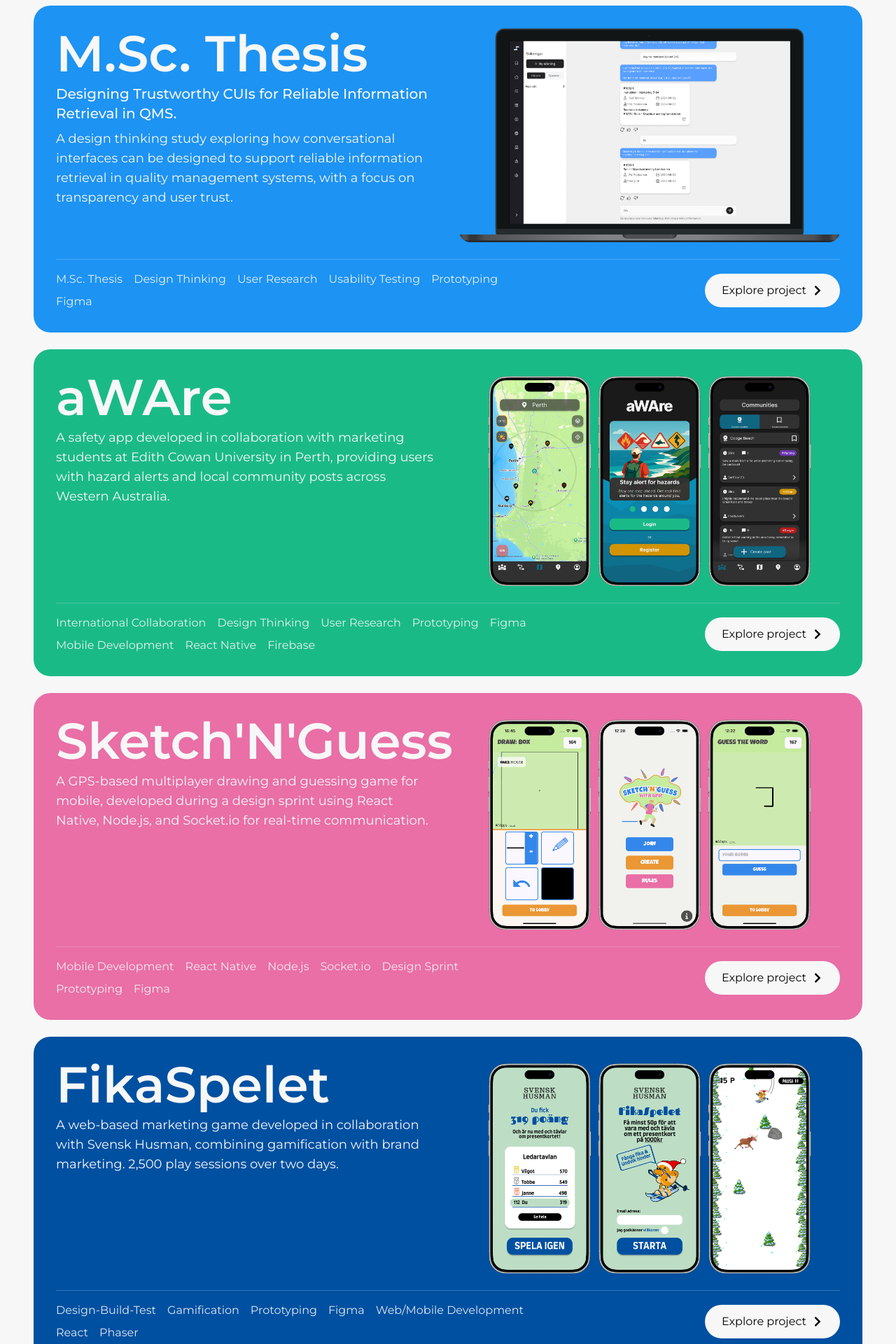
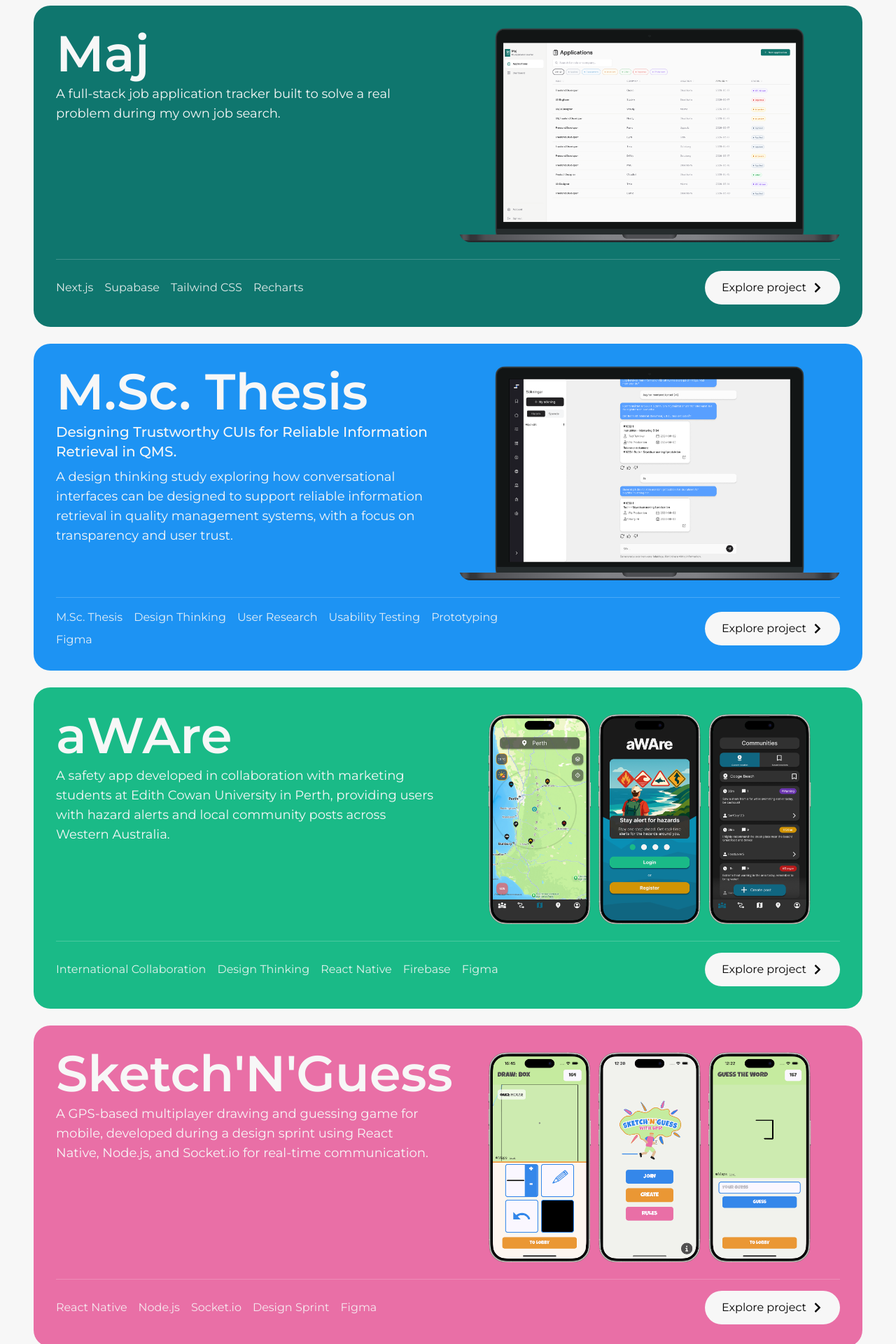
Before and after one commit to CodingQuercus/portfolio, a Next.js app: page / in a window 1280 px wide. Shown: the part 880-2800 px from the top of the page at 70% size. Built offline with nearby package versions, Linux system fonts and the light colour scheme.

Commit message:
feat: improve SEO metadata, show Maj on landing page, eager load project images

```diff
--- a/app/about/page.tsx
+++ b/app/about/page.tsx
@@ -11,27 +11,12 @@ export const metadata: Metadata = {
         'About Åke Flatholm — UX Designer and Frontend Developer based in Umeå, Sweden.',
 };
 
-type Skill = {
-    label: string;
-};
-
 type Hobby = {
     title: string;
     description: string;
     color: string;
     icon: LucideIcon;
 };
-
-const skills: Skill[] = [
-    { label: 'UX Design' },
-    { label: 'Frontend Development' },
-    { label: 'User Research' },
-    { label: 'Prototyping' },
-    { label: 'Usability Testing' },
-    { label: 'React' },
-    { label: 'Figma' },
-    { label: 'React Native' },
-];
 
 const hobbies: Hobby[] = [
     {
@@ -104,22 +89,6 @@ export default function About() {
 
             <div className="flex flex-col gap-2 md:gap-4 w-full">
                 <h2 className="text-2xl md:text-3xl font-bold">
-                    Skills & Tools
-                </h2>
-                <div className="flex flex-row flex-wrap gap-2 md:gap-4">
-                    {skills.map((skill) => (
-                        <span
-                            key={skill.label}
-                            className="rounded-full px-4 md:px-6 py-2 md:py-3 text-background bg-darkGrey font-semibold text-sm md:text-base"
-                        >
-                            {skill.label}
-                        </span>
-                    ))}
-                </div>
-            </div>
-
-            <div className="flex flex-col gap-2 md:gap-4 w-full">
-                <h2 className="text-2xl md:text-3xl font-bold">
                     Get to know me
                 </h2>
                 <div className="grid grid-cols-1 md:grid-cols-3 gap-3 md:gap-4">
--- a/app/components/ProjectCard.tsx
+++ b/app/components/ProjectCard.tsx
@@ -70,6 +70,7 @@ export default function ProjectCard({
                                 alt={mockupAlt}
                                 width={600}
                                 height={400}
+                                loading="eager"
                                 className="w-full h-full object-cover object-top"
                             />
                         ) : (
--- a/app/components/Projects.tsx
+++ b/app/components/Projects.tsx
@@ -6,12 +6,26 @@ import ProjectCard from './ProjectCard';
 import PillButton from './PillButton';
 import { ChevronRight } from 'lucide-react';
 
+import majMockup from '@/public/maj/maj_mockup.png';
 import thesisMockup from '@/public/thesis/thesis_mockup.png';
 import awareMockup from '@/public/aware/aware_mockup.png';
 import sngMockup from '@/public/sng/sng_mockup.png';
-import fsMockup from '@/public/fs/fs_mockup.png';
 
 const projects = [
+    {
+        title: 'Maj',
+        backgroundColor: '#0F766E',
+        description:
+            'A full-stack job application tracker built to solve a real problem during my own job search.',
+        tags: [
+            'Next.js',
+            'Supabase',
+            'Tailwind CSS',
+            'Recharts'],
+        mockupImage: majMockup,
+        href: '/projects/maj',
+        showExploreLink: true,
+    },
     {
         title: 'M.Sc. Thesis',
         backgroundColor: '#1D93F3',
@@ -39,12 +53,9 @@ const projects = [
         tags: [
             'International Collaboration',
             'Design Thinking',
-            'User Research',
-            'Prototyping',
-            'Figma',
-            'Mobile Development',
             'React Native',
             'Firebase',
+            'Figma',
         ],
         mockupImage: awareMockup,
         href: '/projects/aware',
@@ -56,36 +67,16 @@ const projects = [
         description:
             'A GPS-based multiplayer drawing and guessing game for mobile, developed during a design sprint using React Native, Node.js, and Socket.io for real-time communication.',
         tags: [
-            'Mobile Development',
             'React Native',
             'Node.js',
             'Socket.io',
             'Design Sprint',
-            'Prototyping',
             'Figma',
         ],
         mockupImage: sngMockup,
         href: '/projects/sketchnguess',
         showExploreLink: true,
-    },
-    {
-        title: 'FikaSpelet',
-        backgroundColor: '#0050A1',
-        description:
-            'A web-based marketing game developed in collaboration with Svensk Husman, combining gamification with brand marketing. 2,500 play sessions over two days.',
-        tags: [
-            'Design-Build-Test',
-            'Gamification',
-            'Prototyping',
-            'Figma',
-            'Web/Mobile Development',
-            'React',
-            'Phaser',
-        ],
-        mockupImage: fsMockup,
-        href: '/projects/fikaspelet',
-        showExploreLink: true,
-    },
+    }
 ];
 
 export default function Projects() {
--- a/app/layout.tsx
+++ b/app/layout.tsx
@@ -15,6 +15,13 @@ const MontserratFont = Montserrat({
 
 export const metadata: Metadata = {
     metadataBase: new URL('https://akeflatholm.com'),
+    alternates: {
+        canonical: 'https://akeflatholm.com',
+    },
+    robots: {
+        index: true,
+        follow: true,
+    },
     title: {
         default: 'Portfolio | Åke Flatholm',
         template: '%s | Åke Flatholm',
@@ -35,14 +42,14 @@ export const metadata: Metadata = {
     creator: 'Åke Flatholm',
     openGraph: {
         type: 'website',
-        title: 'Åke Flatholm | Portfolio',
+        title: 'Portfolio | Åke Flatholm',
         description:
             'UX Designer and Frontend Developer based in Umeå, Sweden.',
         images: ['/og-image.png'],
     },
     twitter: {
         card: 'summary_large_image',
-        title: 'Åke Flatholm | Portfolio',
+        title: 'Portfolio | Åke Flatholm',
         description:
             'UX Designer and Frontend Developer based in Umeå, Sweden.',
         images: ['/og-image.png'],
--- a/app/projects/bouldr/page.tsx
+++ b/app/projects/bouldr/page.tsx
@@ -21,7 +21,8 @@ import { FaExternalLinkAlt } from 'react-icons/fa';
 
 export const metadata: Metadata = {
     title: 'BouldR',
-    description: 'A native Android app for tracking climbing routes.',
+    description:
+        'A native Android app for climbers to log routes, track progress, and review sessions. Built with Kotlin, Jetpack Compose, Room, and CameraX following MVVM architecture.',
 };
 
 export default function BouldRPage() {
--- a/app/projects/maj/page.tsx
+++ b/app/projects/maj/page.tsx
@@ -25,7 +25,7 @@ import { FaExternalLinkAlt } from 'react-icons/fa';
 export const metadata: Metadata = {
     title: 'Maj',
     description:
-        'A personal job application tracker built with Next.js and Supabase.',
+        'A full-stack job application tracker built with Next.js, TypeScript, and Supabase. Features auth, CRUD, search, filtering, and a live dashboard.',
 };
 
 export default function MajPage() {
```
Also changed, not shown: public/maj/maj_mockup.png (added).
